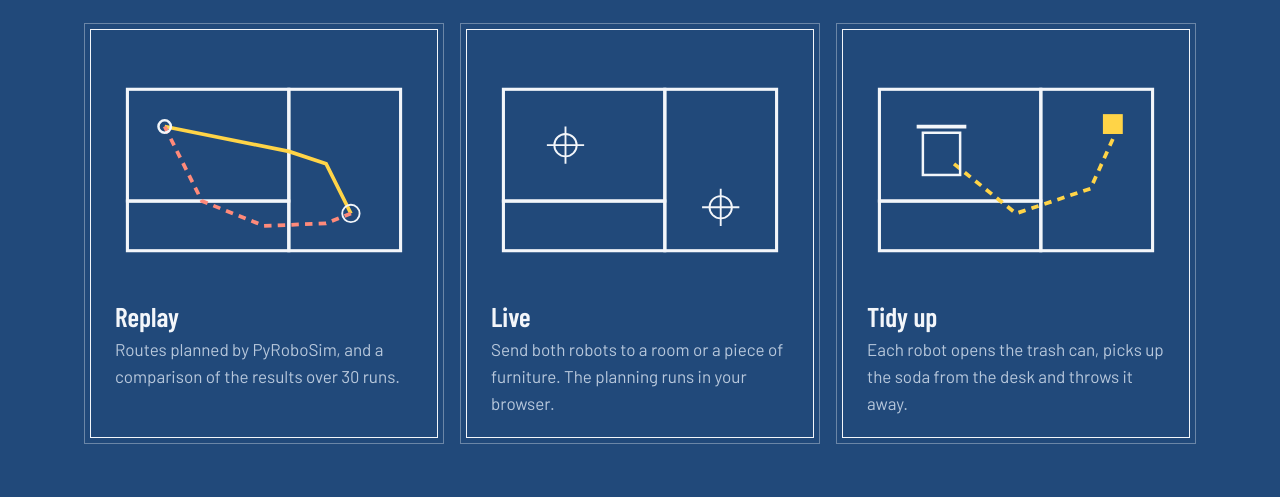
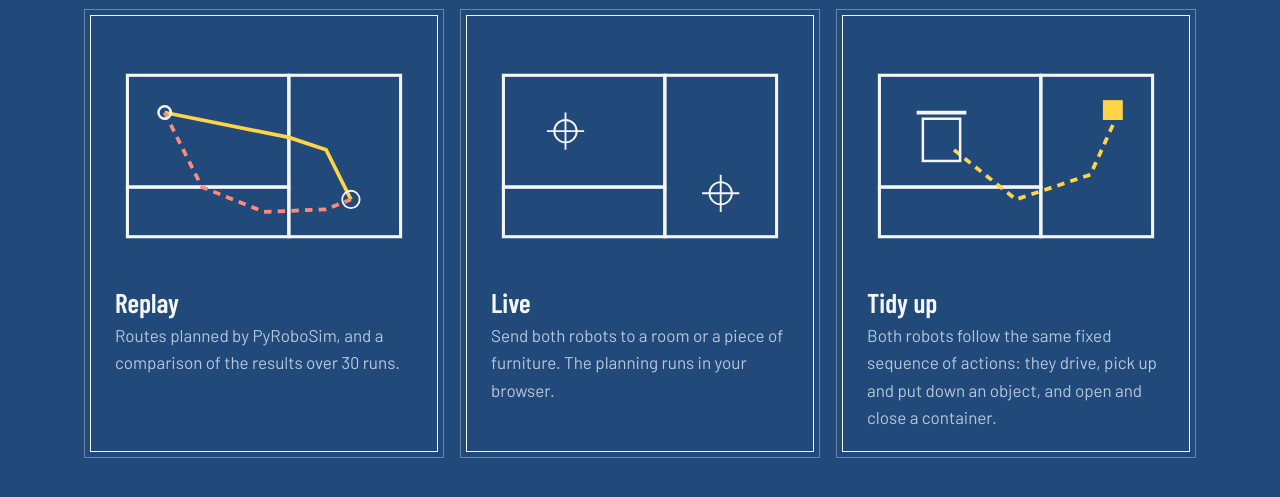
Before and after one commit to RafaCMur/navbench, a plain HTML site: page web/index.html in a window 1280 px wide. Shown: the part 243-740 px from the top of the page. Drawn offline with nearby package versions, Linux system fonts and the light colour scheme.

Commit message:
start page: more general tidy up card

```diff
--- a/web/index.html
+++ b/web/index.html
@@ -60,7 +60,7 @@
         <path d="M40 40 H80" stroke="currentColor" stroke-width="3"/>
       </svg>
       <h2>Tidy up</h2>
-      <p>Each robot opens the trash can, picks up the soda from the desk and throws it away.</p>
+      <p>Both robots follow the same fixed sequence of actions: they drive, pick up and put down an object, and open and close a container.</p>
     </a>
   </div>
 </main>
```
